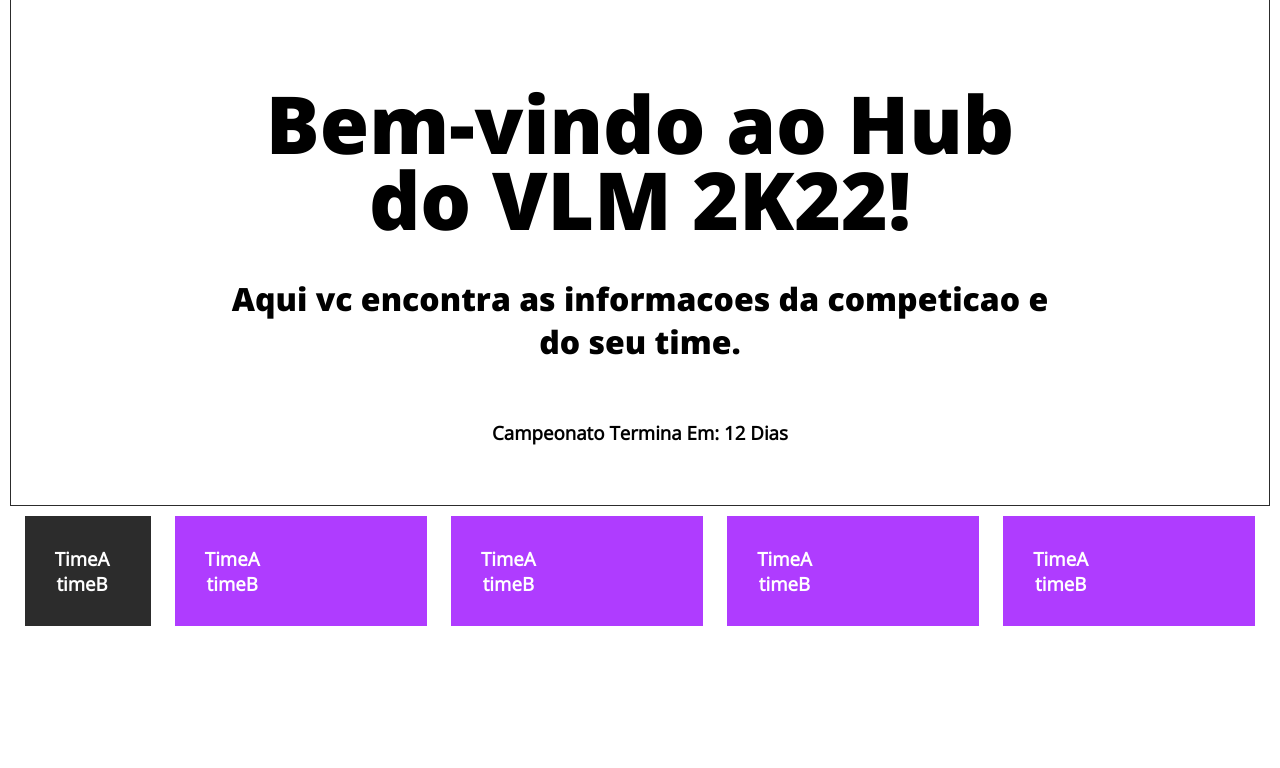
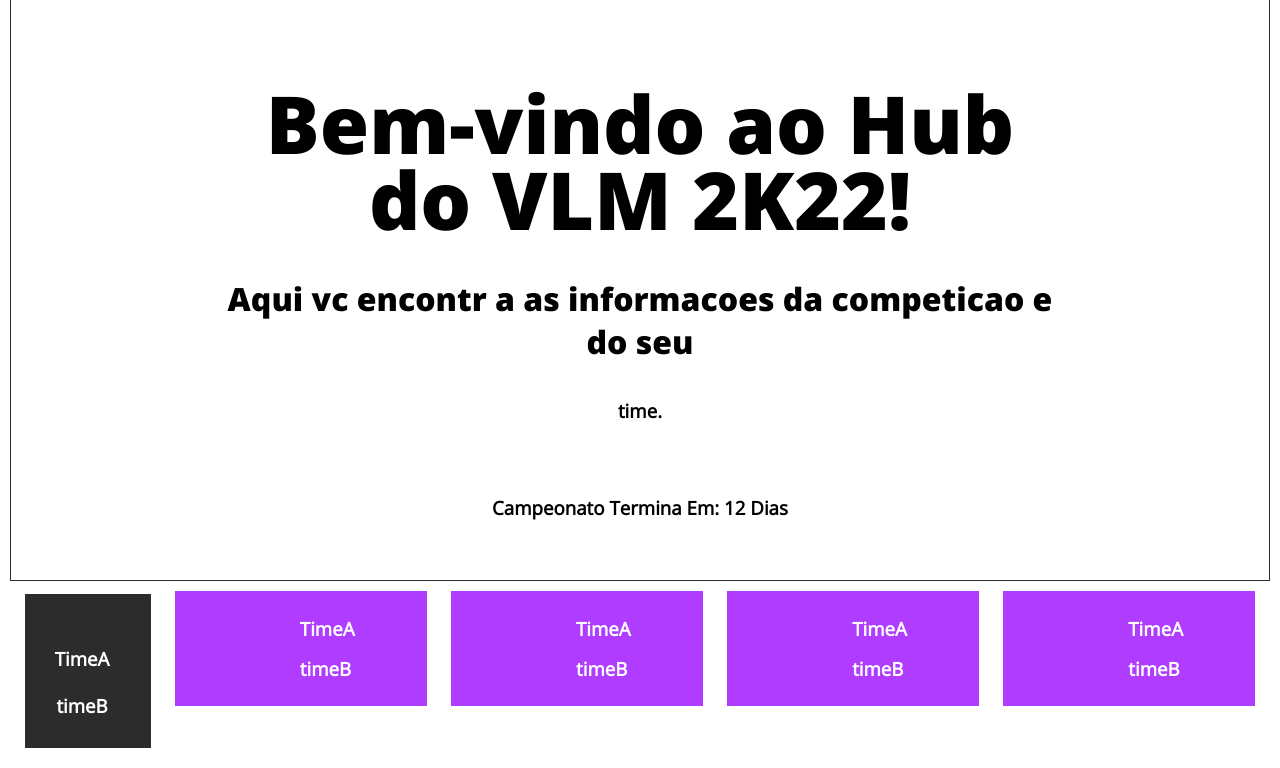
Before and after one commit to ThomAlmeidaRD/valorant-leste-masters, a PHP site: page /hub.php in a window 1280 px wide. Shown: the part 133-901 px from the top of the page. Before the commit the page ends 759 px from the top, so only its background shows below. Run offline with PHP 8.4, Linux system fonts and the light colour scheme.

Commit message:
pagina de hub - estrutura

```diff
--- a/assets/css/hub-banner.css
+++ b/assets/css/hub-banner.css
@@ -14,25 +14,26 @@
 .hub-banner-content h1 {
     width: 100%;
 }
+
 .hub-banner-container p {
     width: 100%;
 }
 
-.match-day-list{
+.match-day-list {
 
     display: flex;
     justify-content: center;
     align-items: center;
 }
 
-.match-day-list ul{
+.match-day-list ul {
     list-style: none;
     padding-left: 0px;
     width: 100%;
     text-align: center
 }
 
-.match-day-list li{
+.match-day-list li {
     margin: 10px;
     display: inline-flex;
     width: 20%;
@@ -40,17 +41,23 @@
     color: #fff;
 }
 
-.match-day{
-
-    padding: 30px;
-
+.match-day {
+    padding: 15px;
 }
 
-.match-day-horario{
+
+.match-day div {
+    padding: 5px;
+    margin: 5px;
+    display: flex;
+}
+
+
+.match-day-horario {
     padding: 30px;
 }
 
-#horario{
+#horario {
     width: 10%;
     background-color: #2c2c2c;
 }
--- /dev/null
+++ b/assets/js/create-table.js
@@ -0,0 +1,10 @@
+//Criar script que gere uma tabela com os campos necessarios
+
+var table_Ranking
+var table_Head
+var table_Row
+var table_Item
+
+function crateTable() {
+
+}
--- a/hub.php
+++ b/hub.php
@@ -21,11 +21,15 @@
     <div class="container">
         <div class="container-content">
             <?
-            include('inc/hub-banner.php')
+            include('inc/hub-banner.php');
+            include('inc/table.php')
             ?>
         </div>
     </div>
 
 </body>
 
+<?
+    include('inc/footer.php')
+?>
 </html>
--- /dev/null
+++ b/inc/footer.php
@@ -0,0 +1,3 @@
+<footer>
+    <script src="assets/js/create-table.js"></script>
+</footer>
--- a/inc/hub-banner.php
+++ b/inc/hub-banner.php
@@ -1,7 +1,10 @@
 <div class="hub-banner-container">
     <div class="hub-banner-content">
         <h1>Bem-vindo ao Hub do VLM 2K22!</h1>
-        <p>Aqui vc encontra as informacoes da competicao e do seu time.</p>
+        <p>Aqui vc encontr
+            <img src="" alt="">a as informacoes da competicao e do seu
+            <h3>time.</h3>
+        </p>
         <br>
         <h3>Campeonato Termina Em: <b>12 Dias</b></h3>
     </div>
@@ -10,32 +13,62 @@
     <ul>
         <li id="horario">
             <div class="match-day-horario">
+                <div>
+                    <img src="" alt="">
                     <h3>TimeA</h3>
+                </div>
+                <div>
+                    <img src="" alt="">
                     <h3>timeB</h3>
+                </div>
             </div>
         </li>
         <li>
             <div class="match-day">
+                <div>
+                    <img src="" alt="">
                     <h3>TimeA</h3>
+                </div>
+                <div>
+                    <img src="" alt="">
                     <h3>timeB</h3>
+                </div>
             </div>
         </li>
         <li>
             <div class="match-day">
+                <div>
+                    <img src="" alt="">
                     <h3>TimeA</h3>
+                </div>
+                <div>
+                    <img src="" alt="">
                     <h3>timeB</h3>
+                </div>
             </div>
         </li>
         <li>
             <div class="match-day">
+                <div>
+                    <img src="" alt="">
                     <h3>TimeA</h3>
+                </div>
+                <div>
+                    <img src="" alt="">
                     <h3>timeB</h3>
+                </div>
             </div>
         </li>
         <li>
             <div class="match-day">
+                <div>
+                    <img src="" alt="">
                     <h3>TimeA</h3>
+                </div>
+                <div>
+                    <img src="" alt="">
                     <h3>timeB</h3>
+                </div>
             </div>
         </li>
     </ul>
--- /dev/null
+++ b/inc/table.php
@@ -0,0 +1,3 @@
+<div class="table-container">
+
+</div>
```
Lines whose indentation alone changed are shown as unchanged.
